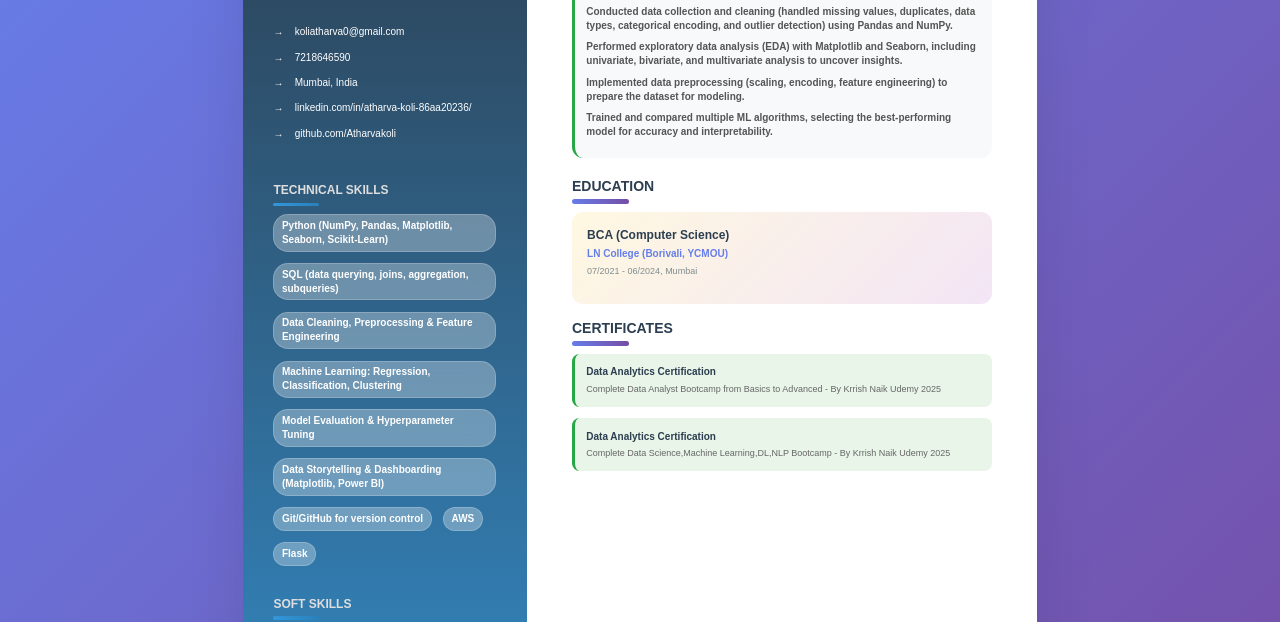
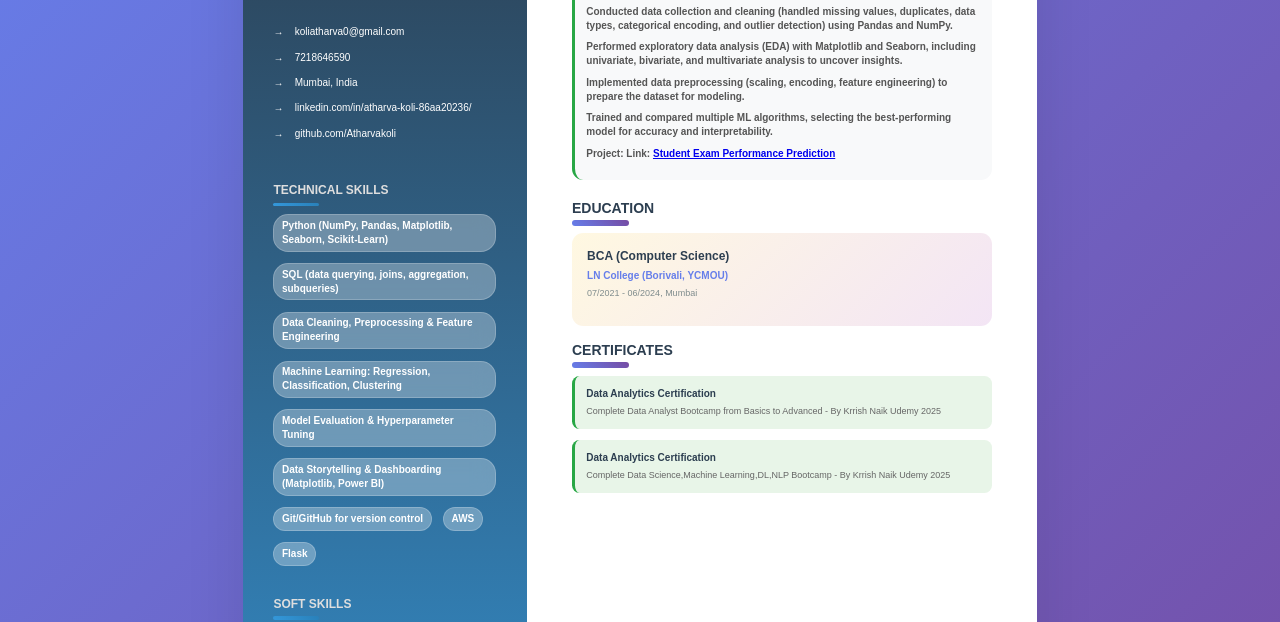
Before and after one commit to Atharvakoli/resume, a plain HTML site: page index.html in a window 1280 px wide. Shown: the part 178-800 px from the top of the page. Drawn offline with Linux system fonts and the light colour scheme.

Commit message:
project link added

```diff
--- a/index.html
+++ b/index.html
@@ -537,6 +537,7 @@ analysis to uncover insights.</p>
                             <p>Implemented data preprocessing (scaling, encoding, feature engineering) to prepare the dataset for modeling.
 </p>
                             <p>Trained and compared multiple ML algorithms, selecting the best-performing model for accuracy and interpretability.</p>
+                            <p>Project: Link: <a href="https://student-exam-performance-predictor-l7hb.onrender.com/">Student Exam Performance Prediction</a> </p>
                         </div>
                     </div>
                 </div>
```
